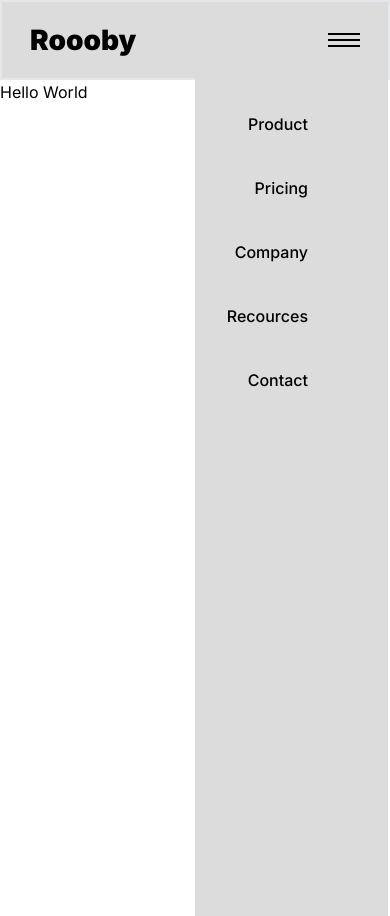
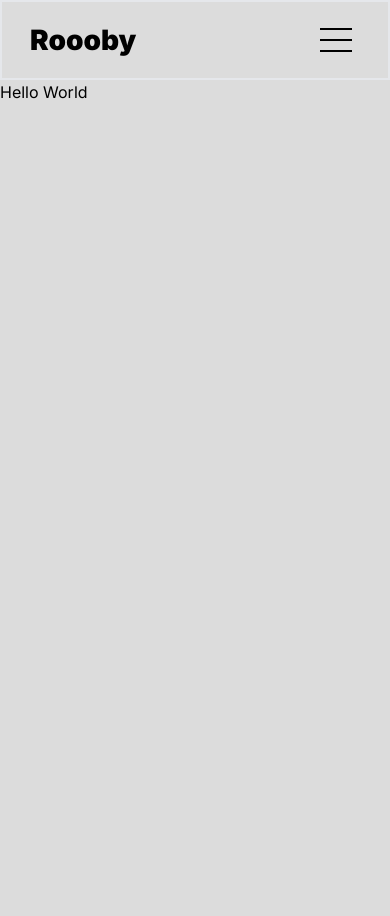
Before and after one commit to altesidriz/zing-task-2, a Next.js app: page / in a window 390 px wide. After the commit the page ends 844 px from the top, so only its background shows below. Built offline with nearby package versions, Linux system fonts and the light colour scheme.

Commit message:
responsive navbar btn

```diff
--- a/src/app/layout.js
+++ b/src/app/layout.js
@@ -12,7 +12,7 @@ export const metadata = {
 export default function RootLayout({ children }) {
   return (
     <html lang="en">
-      <body className={inter.className}>
+      <body className={inter.className} style={{background:'#DCDCDC'}}>
         <div className="m-auto max-w-[1440px]">
         <Navbar />
         {children}
--- a/src/components/navbar.jsx
+++ b/src/components/navbar.jsx
@@ -1,6 +1,40 @@
-import Link from "next/link";
+'use client';
+import Link from 'next/link';
+import { motion } from 'framer-motion';
+import { useState } from 'react';
+
 
 const Navbar = () => {
+  const [open, setOpen] = useState(false);
+
+  const topLine = {
+    closed: {
+      rotate: 0,
+    },
+    opened: {
+      rotate: 45,
+      backgroundColor: 'rgb(0,0,0)',
+    },
+  };
+  const centerLine = {
+    closed: {
+      opacity: 1,
+    },
+    opened: {
+      opacity: 0,
+    },
+  };
+
+  const bottomLine = {
+    closed: {
+      rotate: 0,
+    },
+    opened: {
+      rotate: -45,
+      backgroundColor: 'rgb(0,0,0)',
+    },
+  };
+
   return (
     <div className='relative px-7 md:px-36 flex flex-row h-20 justify-between items-center bg-[#DCDCDC] border-2'>
       <div className="w-2/3 flex item-center justify-start gap-24">
@@ -19,18 +53,26 @@ const Navbar = () => {
         <button className="p-2 w-auto font-bold text-xs text-white bg-[#150050] rounded-md">Try forFree</button>
       </div>
       {/* RESPONSIVE BUTTON */}
-      <div className="resp-btn flex flex-col gap-1 md:hidden">
-        <div className="bg-black w-8 h-0.5"></div>
-        <div className="bg-black w-8 h-0.5"></div>
-        <div className="bg-black w-8 h-0.5"></div>
-      </div>
-      <div className="absolute pr-20 pt-10 w-1/2 h-screen top-[70px] bg-[#DCDCDC] right-0 flex flex-col justify-start items-end gap-10 md:hidden">
+      <button onClick={() => setOpen((prev) => !prev)} className="w-10 h-6 flex flex-col justify-between z-50 relative md:hidden">
+        <motion.div variants={topLine}
+          animate={open ? 'opened' : 'closed'}
+          className="bg-black w-8 h-0.5 origin-left"></motion.div>
+        <motion.div variants={centerLine}
+          animate={open ? 'opened' : 'closed'}
+          className="bg-black w-8 h-0.5"></motion.div>
+        <motion.div variants={bottomLine}
+          animate={open ? 'opened' : 'closed'}
+          className="bg-black w-8 h-0.5 origin-left"></motion.div>
+      </button>
+      {open &&
+        <div className="absolute pr-20 pt-10 w-1/2 h-screen top-[70px] bg-[#DCDCDC] right-0 flex flex-col justify-start items-end gap-10">
           <Link href="#" className="font-medium text-base">Product</Link>
           <Link href="#" className="font-medium text-base">Pricing</Link>
           <Link href="#" className="font-medium text-base">Company</Link>
           <Link href="#" className="font-medium text-base">Recources</Link>
           <Link href="#" className="font-medium text-base">Contact</Link>
         </div>
+      }
     </div>
   );
 };
```
Also changed, not shown: package.json (+6 -5 lines), 1 other file (tests, documents, lock files or other folders).
